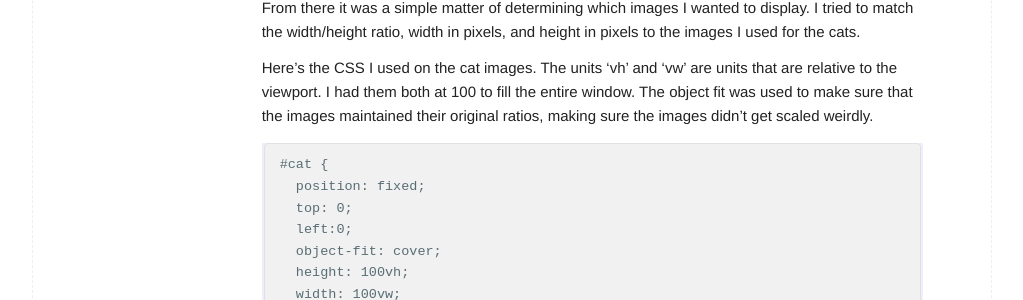
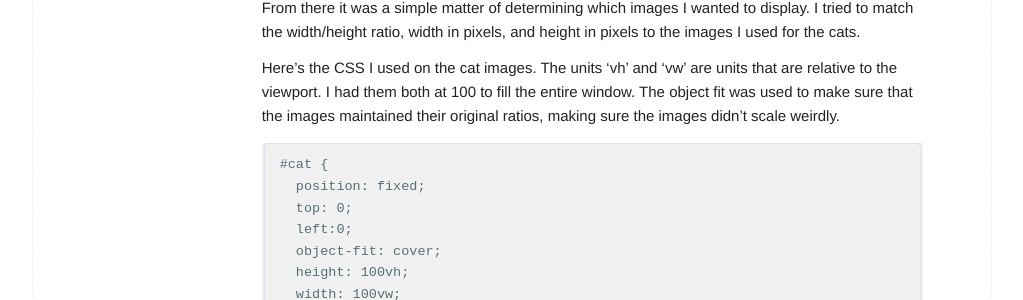
Before and after one commit to bevchou/bevchou.github.io, a Jekyll site: the page built from _posts/2018-04-04-responsive-website-with-liquid-cats.md, in a window 1280 px wide. Shown: the part 1133-1433 px from the top of the page, without its empty margins (128-1151 px from the left). Built offline with Jekyll 4.4.1, drawn with Linux system fonts in a browser that asks for light colours; comment, search, counter and statistics services are not loaded.

Commit message:
changes changes

````diff
--- a/_posts/2018-04-04-responsive-website-with-liquid-cats.md
+++ b/_posts/2018-04-04-responsive-website-with-liquid-cats.md
@@ -41,7 +41,7 @@ function newCat(url) {
 ```
 From there it was a simple matter of determining which images I wanted to display. I tried to match the width/height ratio, width in pixels, and height in pixels to the images I used for the cats.
 
-Here's the CSS I used on the cat images. The units 'vh' and 'vw' are units that are relative to the viewport. I had them both at 100 to fill the entire window. The object fit was used to make sure that the images maintained their original ratios, making sure the images didn't get scaled weirdly.
+Here's the CSS I used on the cat images. The units 'vh' and 'vw' are units that are relative to the viewport. I had them both at 100 to fill the entire window. The object fit was used to make sure that the images maintained their original ratios, making sure the images didn't scale weirdly.
 
 ```
 #cat {
````
Also changed, not shown: _posts/2018-04-11-progress-on-esp8266-circuit.md (+3 -3 lines).
